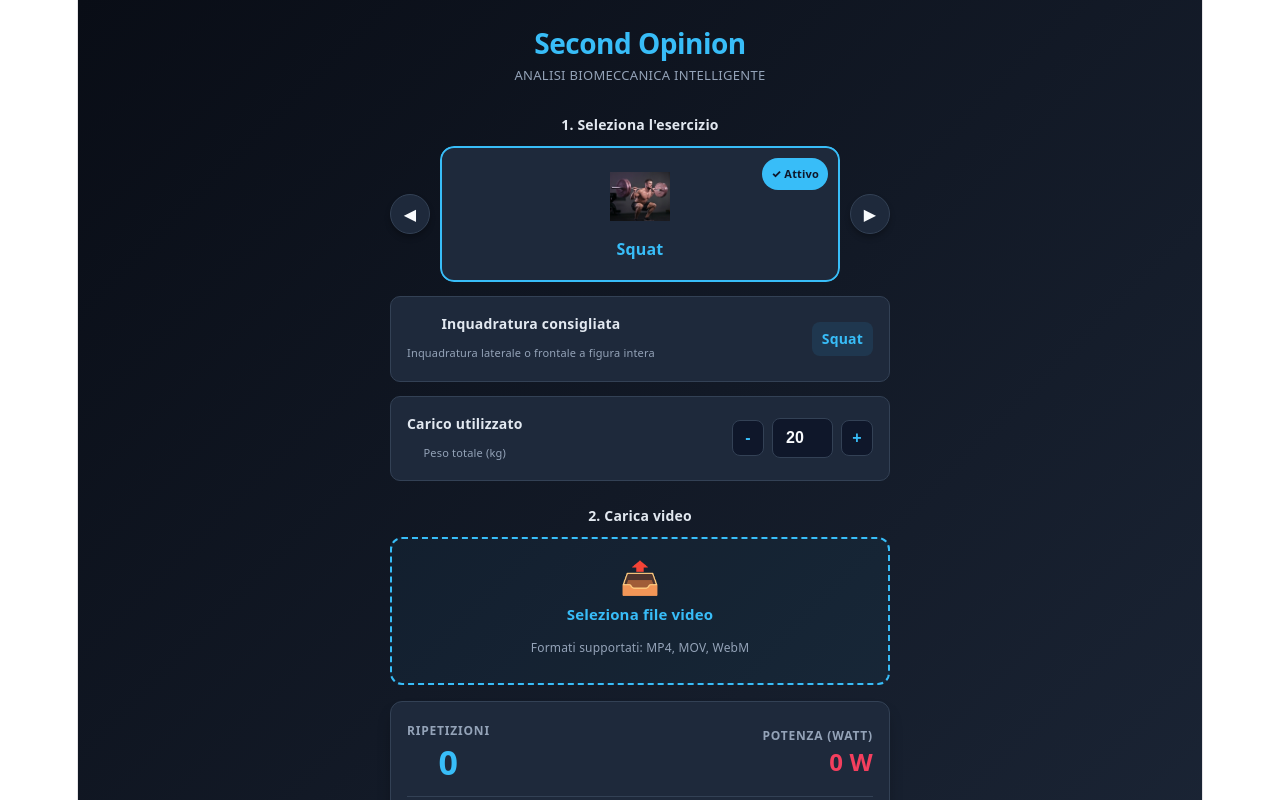
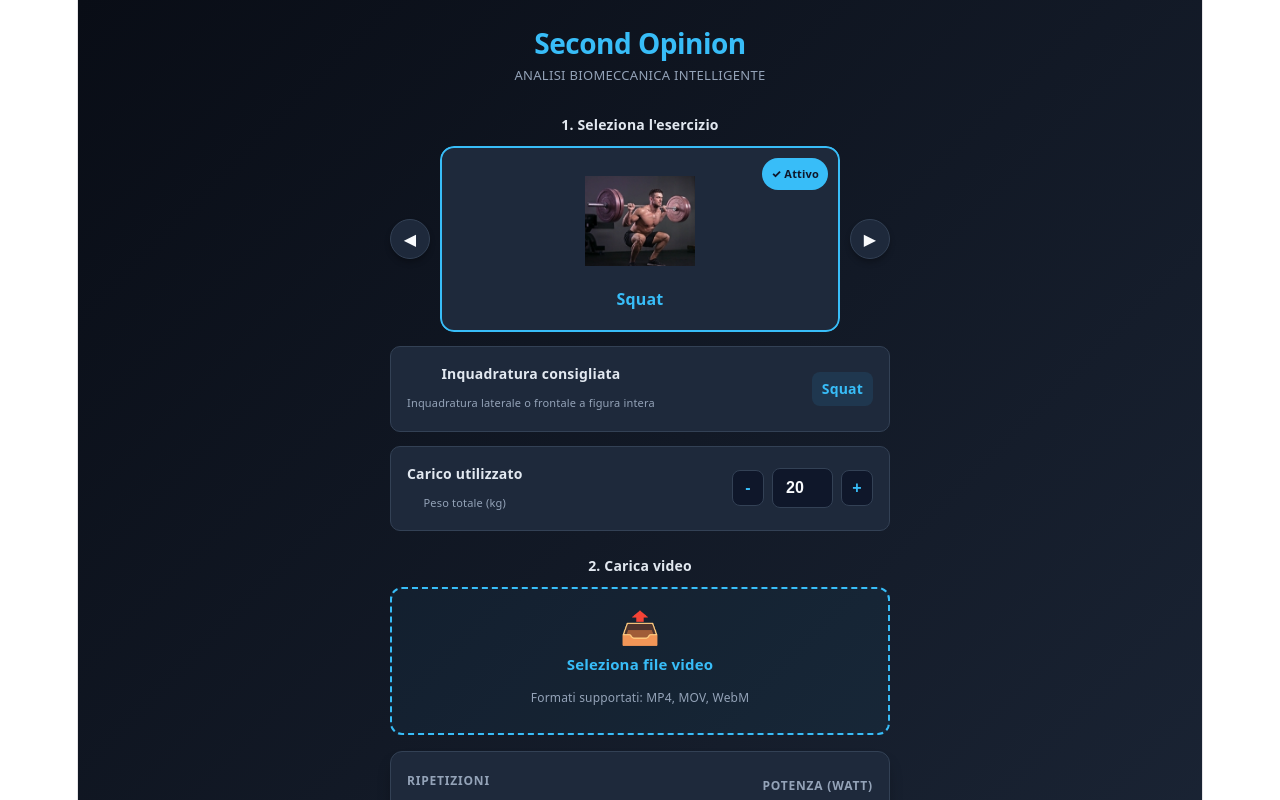
Before and after one commit to jaq77va/second-opinion, a React (Vite) app: page / in a window 1280 px wide. Shown: the top 800 px of the page. Built offline with nearby package versions, Linux system fonts and the light colour scheme.

Commit message:
migliorie icone v12

```diff
--- a/src/App.tsx
+++ b/src/App.tsx
@@ -587,7 +587,7 @@ export function App() {
                 <img
                   src={ex.imagePath}
                   alt={ex.label}
-                  style={{ width: 60, height: 60, objectFit: 'contain' }}
+                  style={{ width: 110, height: 110, objectFit: 'contain', borderRadius: 8 }}
                 />
 
                 <span style={{ fontSize: 16, fontWeight: 700, color: isSelected ? '#38bdf8' : '#cbd5e1' }}>
```
